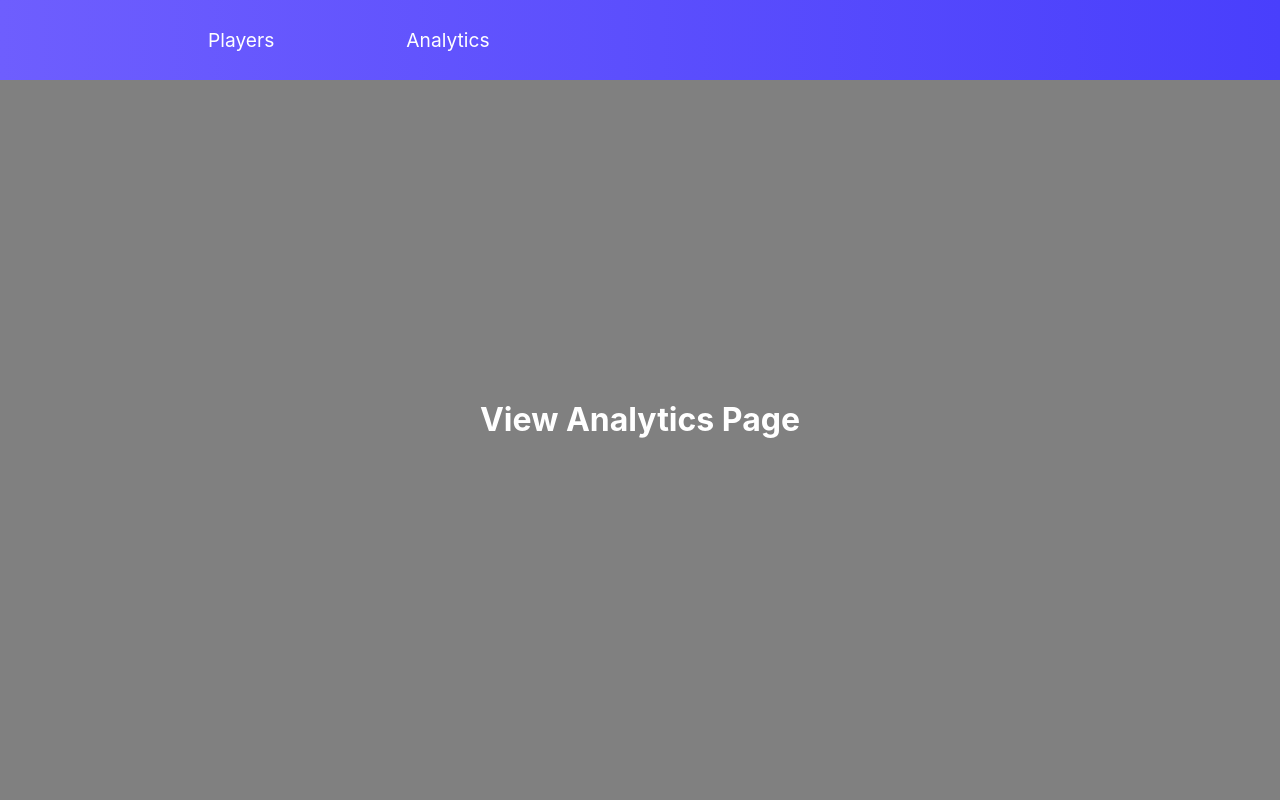
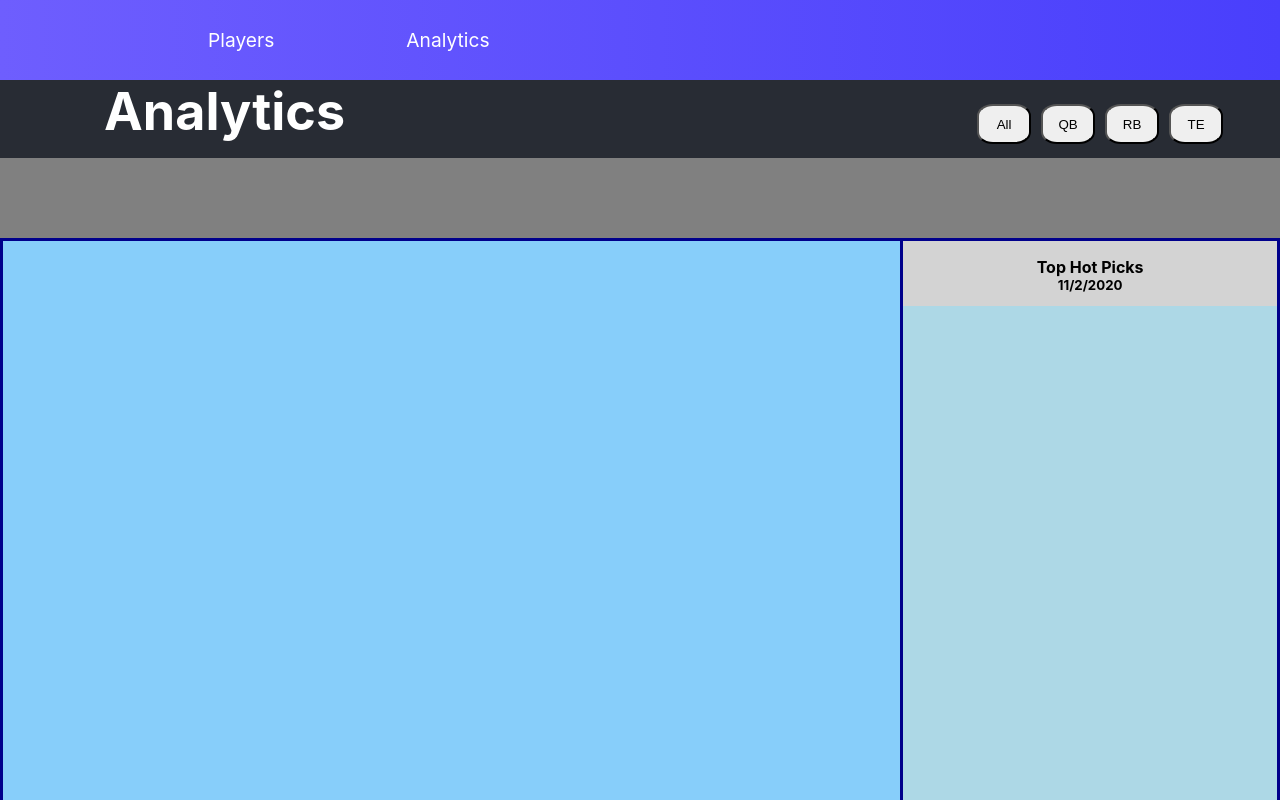
Before and after one commit to SER-401-Team-36/football-app-ui, a React (Create React App) app: page /ViewAnalytics in a window 1280 px wide. Shown: the top 800 px of the page. Built offline with nearby package versions, Linux system fonts and the light colour scheme.

Commit message:
US#4Task1&2: Setup Analytics page similar to players page

```diff
--- a/src/ViewAnalytics.css
+++ b/src/ViewAnalytics.css
@@ -1,12 +1,70 @@
-#ViewAnalyticsPage {
+.App-header {
+    background-color: #282c34;
+    display: flex;
+    flex-direction: column;
+    height: 3em;
+    font-size: calc(10px + 2vmin);
+    color: white;
+  }
+
+  #ViewPage{
     background-color: grey;
-    height: 100em;
+    height: 130em;
+    display: flex;
+    justify-content: center;
+    padding-top: 5em;
+  }
+
+  #Analytics{
+    position: absolute;
+    float: left;
     color: white;
+    left: 2em;
+    padding-top: 0;
+  }
+
+  #Positions{
+    position: absolute;
+    right: 2em;
+  }
+
+  .Buttons{
+    margin: 0.4em;
+    margin-top: 1.8em;
+    width: 4em;
+    height: 3em;
+    border-radius: 30%;
+  }
+
+
+  #HotPicks{
+    width: 25em;
+    height: 50em;
+    border: 3px solid darkblue;
+    float: right;
+    background-color: lightblue;
+  }
+
+
+  #PickHeader{
+    background-color: lightgrey;
+  }
+
+  #Picks {
     text-align: center;
-    justify-content: center;
-}
+    padding-top: 1em;
+  }
 
-h2 {
-    padding-top: 10em;
-    font-size: 2em;
-}
+  #Date{
+    text-align: center;
+    padding-bottom: 1em;
+  }
+
+  #Analysis{
+    height: 50em;
+    width: 60em;
+    border: 3px solid darkblue;
+    float: left;
+    border-right: none;
+    background-color: lightskyblue;
+  }
--- a/src/ViewAnalytics.js
+++ b/src/ViewAnalytics.js
@@ -1,14 +1,38 @@
 import React from "react";
 import './ViewAnalytics.css';
-
+import {Button} from 'react-bootstrap';
+import { render } from 'react-dom';
 
 const ViewAnalytics = () => {
+  const currentDate=new Date().toLocaleDateString();
 
   return (
-    <div id="ViewAnalyticsPage">
-        <h2>View Analytics Page</h2>
+    <div className="App">
+      <header className="App-header">
+        <h1 id="Analytics">Analytics</h1>
+
+        <div id="Positions">
+          <Button className="Buttons">All</Button>
+          <Button className="Buttons">QB</Button>
+          <Button className="Buttons">RB</Button>
+          <Button className="Buttons">TE</Button>
+        </div>
+      </header>
+
+      <main id="ViewPage">
+
+          <div id="Analysis">
+
+          </div>
+
+          <div id="HotPicks">
+            <div id="PickHeader">
+              <h4 id="Picks">Top Hot Picks</h4>
+              <h5 id="Date">{currentDate}</h5>
+            </div>
+          </div>
+      </main>
     </div>
-
   );
 }
 
```
